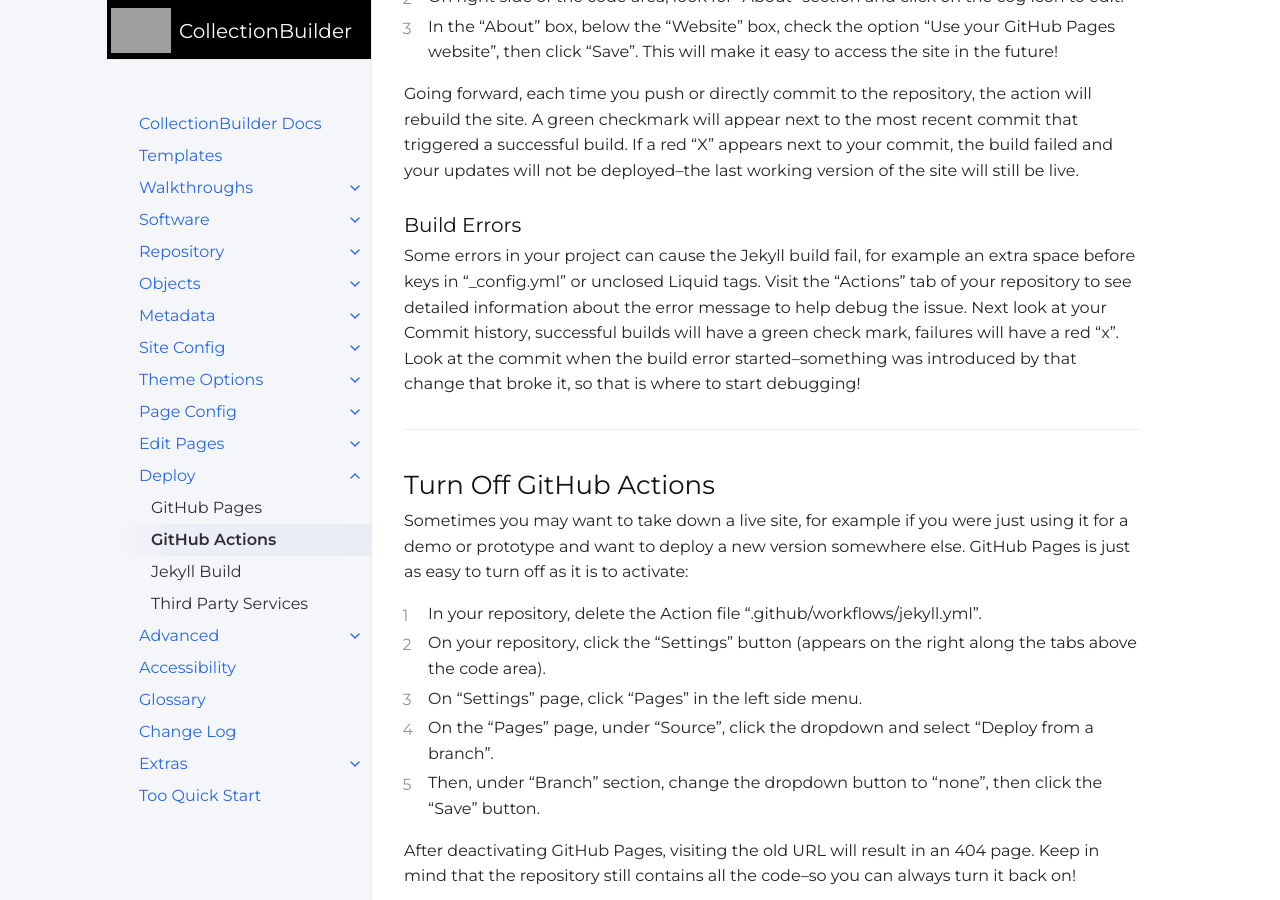
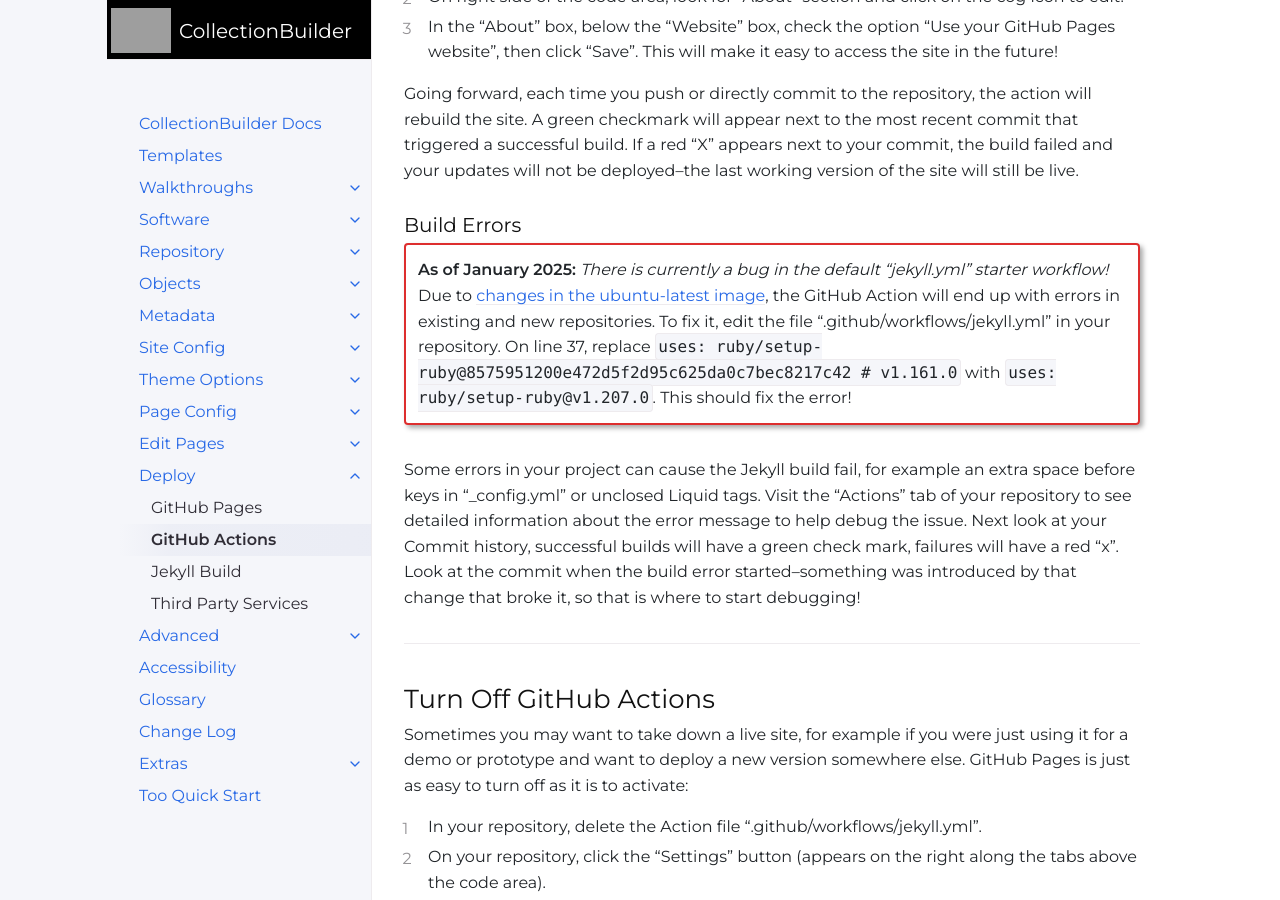
Before and after one commit to CollectionBuilder/cb-docs, a Jekyll site: the page built from docs/deploy/actions.md, in a window 1280 px wide and 900 px high, scrolled down 1545 px. Built offline with Jekyll 4.4.1, drawn with Linux system fonts in a browser that asks for light colours; comment, search, counter and statistics services are not loaded.

Commit message:
warning about github action error issue

```diff
--- a/docs/deploy/actions.md
+++ b/docs/deploy/actions.md
@@ -51,6 +51,13 @@ If a red "X" appears next to your commit, the build failed and your updates will
 
 ### Build Errors
 
+**As of January 2025:** *There is currently a bug in the default "jekyll.yml" starter workflow!*
+Due to [changes in the ubuntu-latest image](https://github.com/actions/runner-images/issues/10636), the GitHub Action will end up with errors in existing and new repositories.
+To fix it, edit the file ".github/workflows/jekyll.yml" in your repository.
+On line 37, replace `uses: ruby/setup-ruby@8575951200e472d5f2d95c625da0c7bec8217c42 # v1.161.0` with `uses: ruby/setup-ruby@v1.207.0`.
+This should fix the error!
+{:.alert .alert-red}
+
 Some errors in your project can cause the Jekyll build fail, for example an extra space before keys in "_config.yml" or unclosed Liquid tags.
 Visit the "Actions" tab of your repository to see detailed information about the error message to help debug the issue.
 Next look at your Commit history, successful builds will have a green check mark, failures will have a red "x".
```
